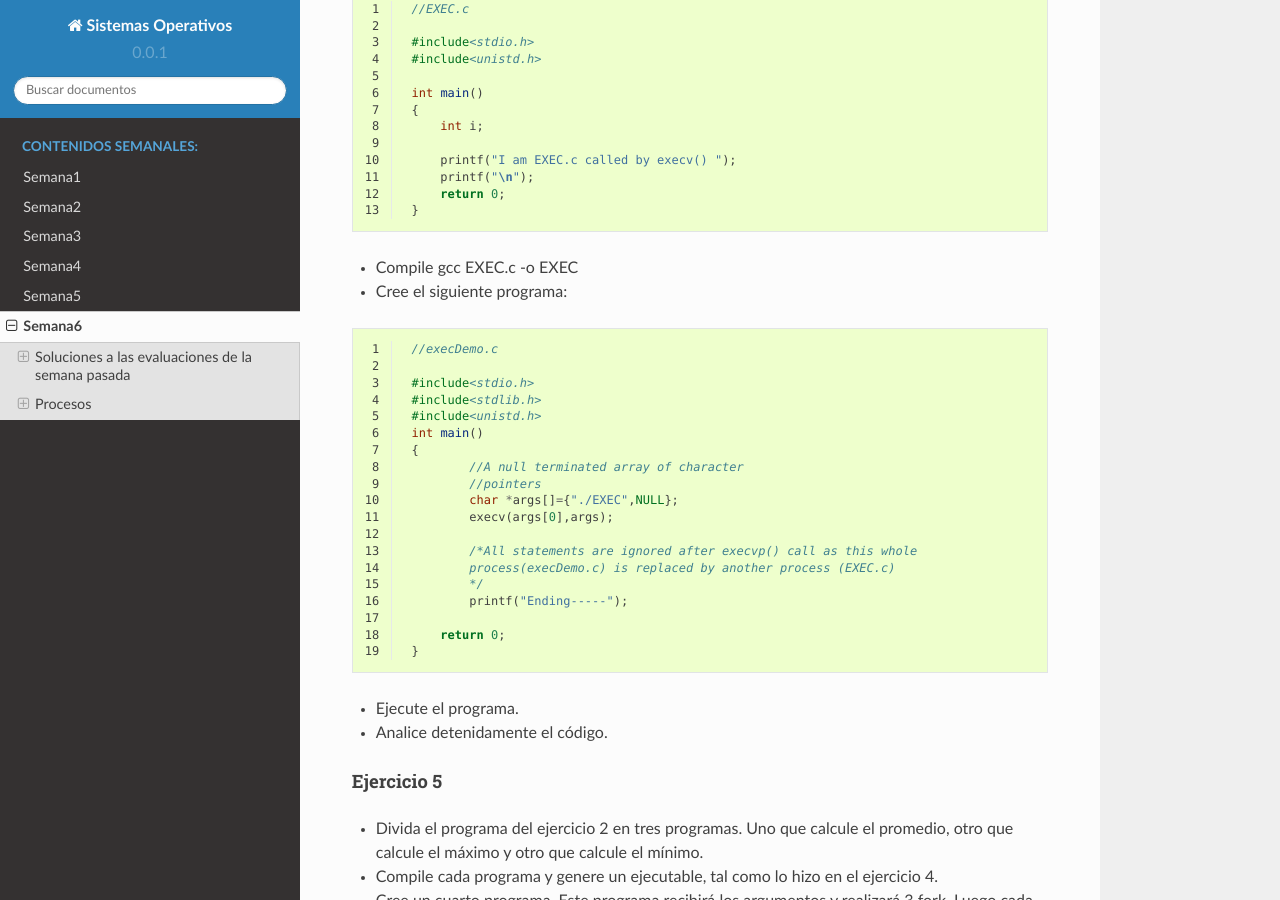
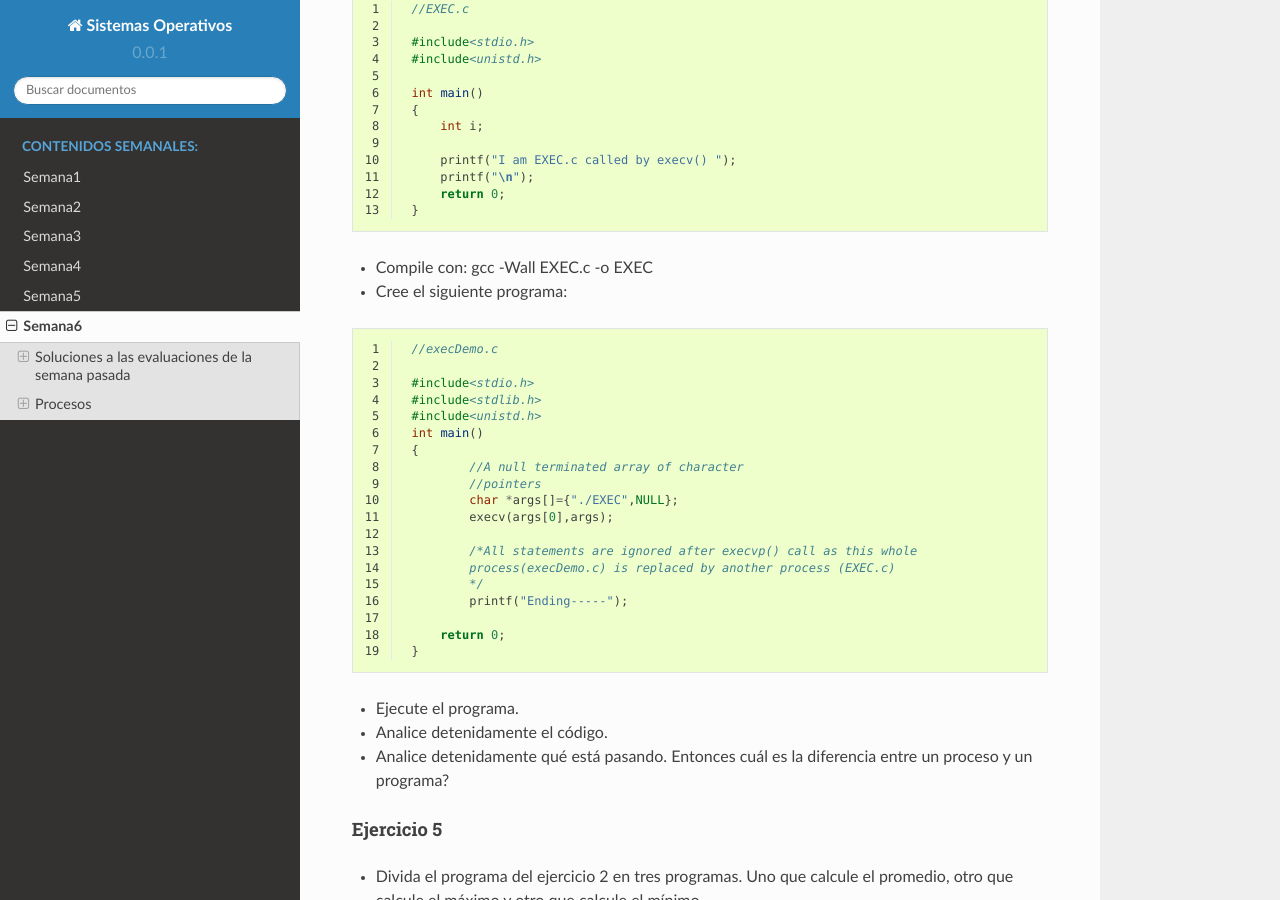
Before and after one commit to juanferfranco/sistemasoperativos, a Sphinx documentation site: the page built from docs/_semana6/semana6.rst, in a window 1280 px wide and 900 px high, scrolled down 6874 px. Built offline with Sphinx 7.4.7 and the Read the Docs theme 2.0.0, drawn with Linux system fonts in a browser that asks for light colours.

Commit message:
fix week 6

```diff
--- a/docs/_semana6/semana6.rst
+++ b/docs/_semana6/semana6.rst
@@ -391,7 +391,7 @@ Realice el siguiente ejemplo tomado del sitio geekforgeeks.
         return 0;
     }
 
-* Compile gcc EXEC.c -o EXEC
+* Compile con: gcc -Wall EXEC.c -o EXEC
 
 * Cree el siguiente programa:
 
@@ -420,6 +420,8 @@ Realice el siguiente ejemplo tomado del sitio geekforgeeks.
 
 * Ejecute el programa.
 * Analice detenidamente el código.
+* Analice detenidamente qué está pasando. Entonces cuál es la diferencia entre
+  un proceso y un programa?
 
 Ejercicio 5
 #############
```
